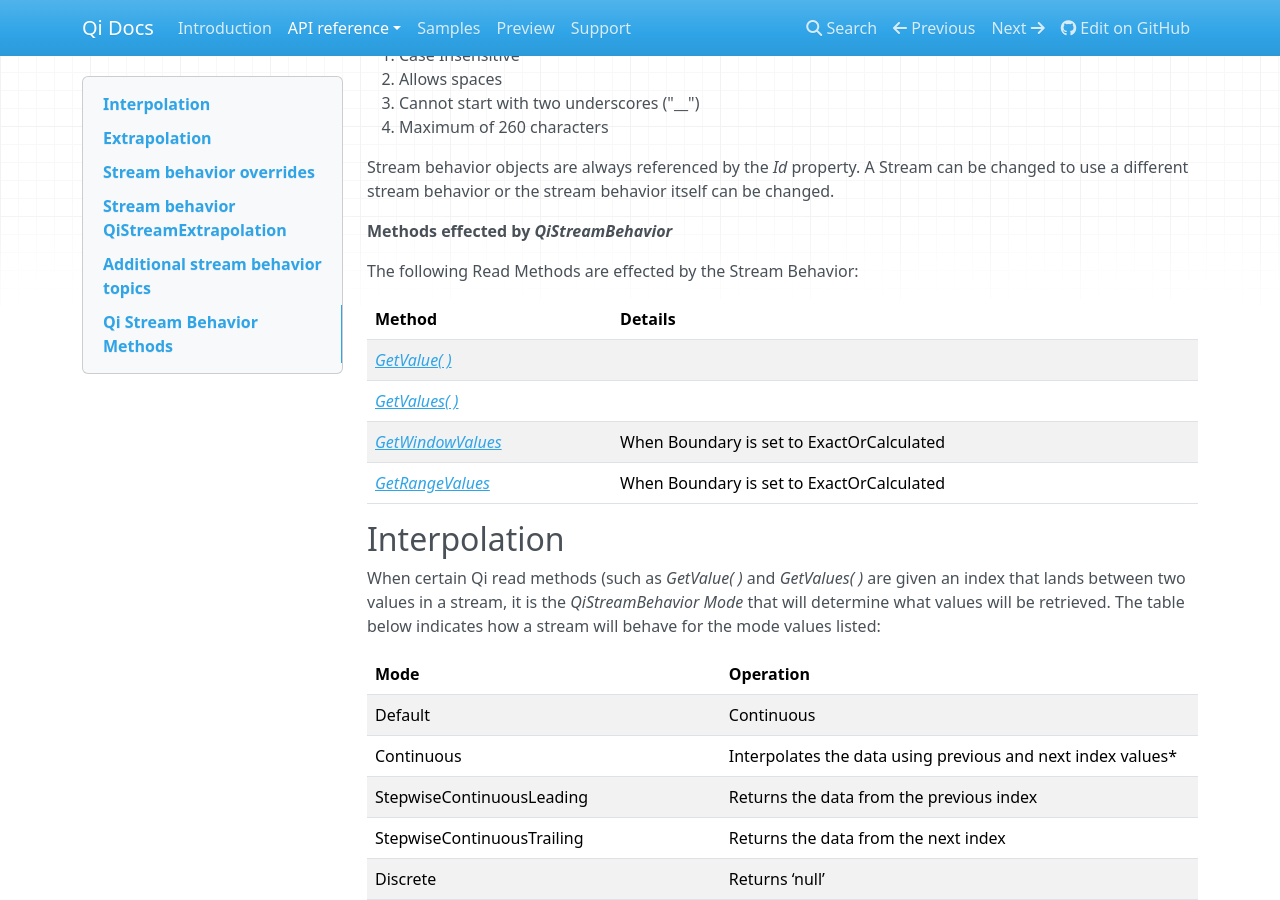
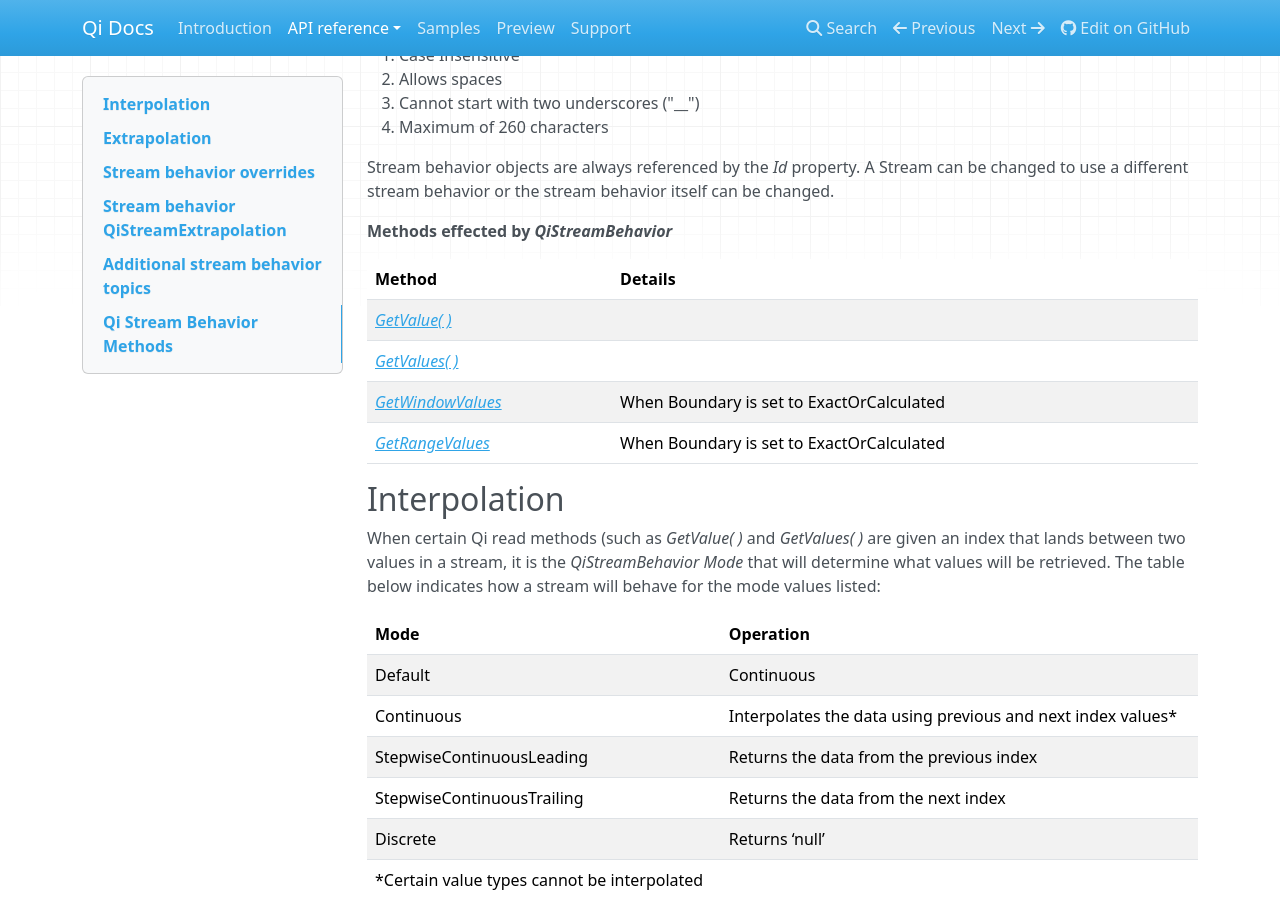
Before and after one commit to ssuryanarayanan/Qi-Docs, an MkDocs documentation site: the page built from docs/QiStreamBehaviors.md, in a window 1280 px wide and 900 px high, scrolled down 607 px. Built offline with MkDocs 1.6.1, drawn with Linux system fonts in a browser that asks for light colours; nearby versions of some CDN libraries; old or Windows-style settings are respelled for this version of MkDocs.

Commit message:
Update QiStreamBehaviors.md

```diff
--- a/docs/QiStreamBehaviors.md
+++ b/docs/QiStreamBehaviors.md
@@ -20,8 +20,6 @@
 Stream behavior objects are always referenced by the *Id* property. A Stream can be changed to use a different stream behavior or the stream behavior itself can be changed.
 
 __Methods effected by *QiStreamBehavior*__
-
-The following Read Methods are effected by the Stream Behavior:
 
 |Method|Details|
 |---|---|
```
